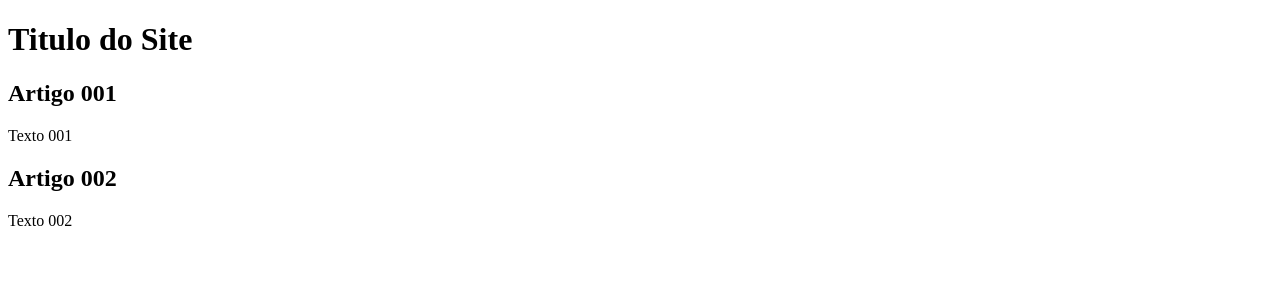
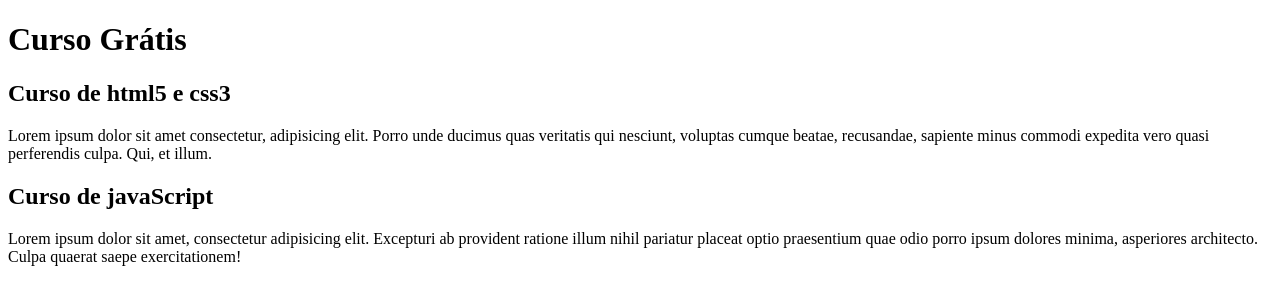
Before and after one commit to Reinaldo-Santos/Projeto_site, a plain HTML site: page index.html in a window 1280 px wide. Drawn offline with Linux system fonts and the light colour scheme.

Commit message:
comecei a construir conteúdo

```diff
--- a/index.html
+++ b/index.html
@@ -3,20 +3,20 @@
 <head>
     <meta charset="UTF-8">
     <meta name="viewport" content="width=device-width, initial-scale=1.0">
-    <title>Titulo do Site</title>
+    <title>Titulo com Site</title>
 </head>
 <body>
     <main>
         <header>
-            <h1>Titulo do Site</h1>
+            <h1>Curso Grátis</h1>
         </header>
         <article>
-            <h2>Artigo 001</h2>
-            <p>Texto 001</p>
+            <h2>Curso de html5 e css3</h2>
+            <p>Lorem ipsum dolor sit amet consectetur, adipisicing elit. Porro unde ducimus quas veritatis qui nesciunt, voluptas cumque beatae, recusandae, sapiente minus commodi expedita vero quasi perferendis culpa. Qui, et illum.</p>
         </article>
          <article>
-            <h2>Artigo 002</h2>
-            <p>Texto 002</p>
+            <h2>Curso de javaScript</h2>
+            <p>Lorem ipsum dolor sit amet, consectetur adipisicing elit. Excepturi ab provident ratione illum nihil pariatur placeat optio praesentium quae odio porro ipsum dolores minima, asperiores architecto. Culpa quaerat saepe exercitationem!</p>
         </article>
     </main>
 </body>
```
